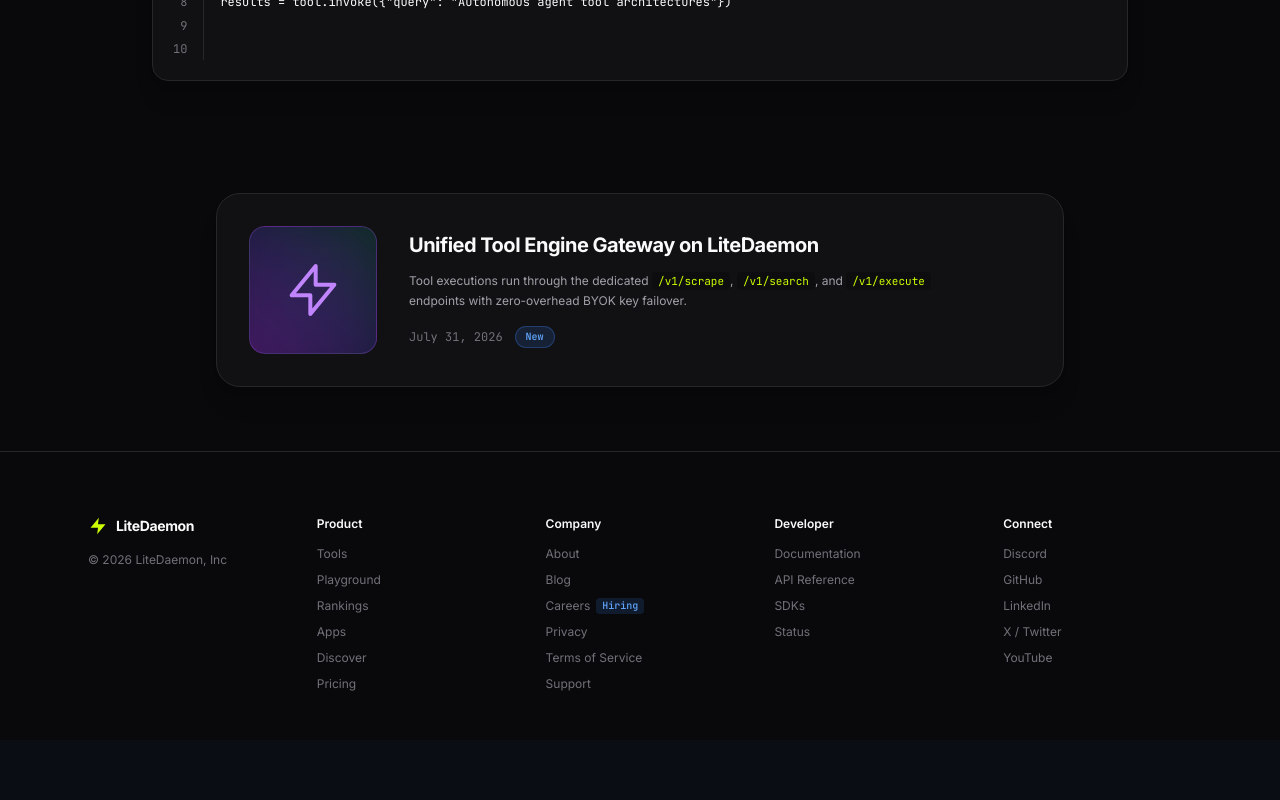
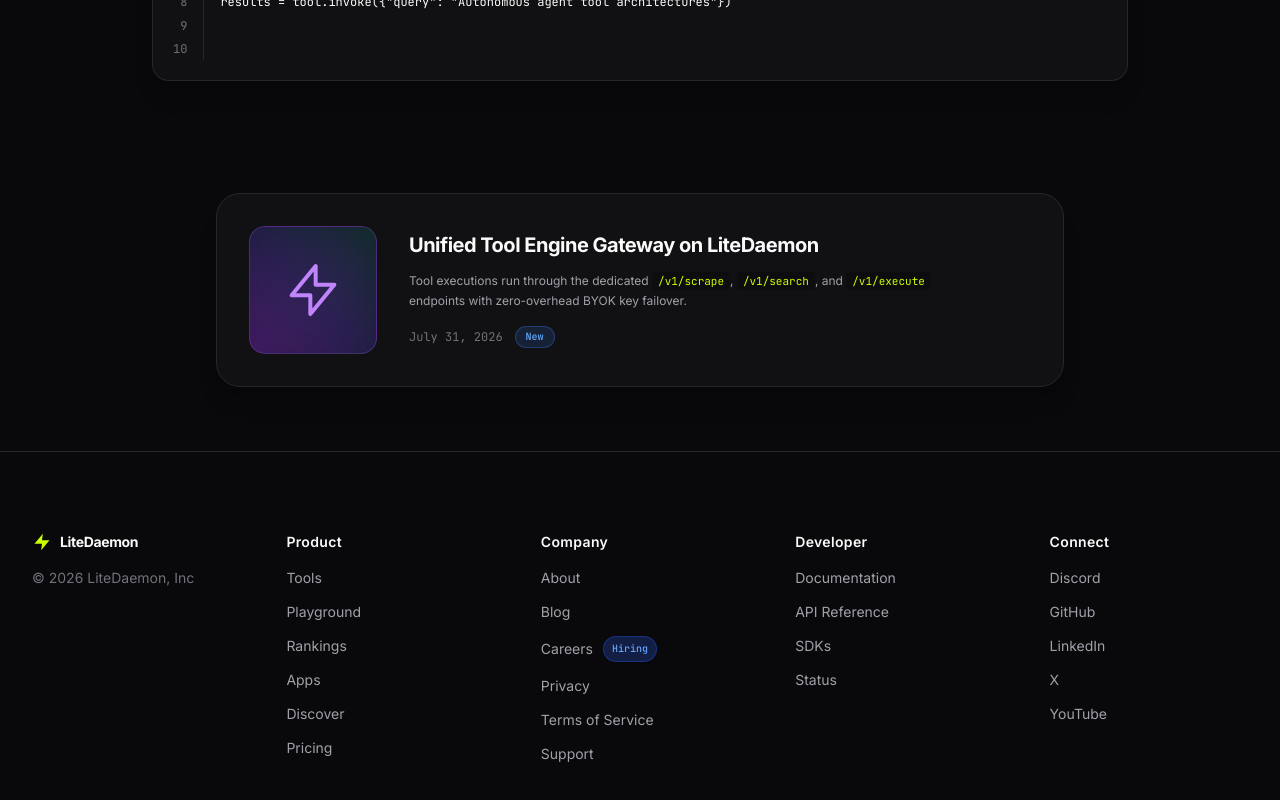
Before and after one commit to ALLFrontier-Labs/mvp, a React (Vite) app in the folder apps/dashboard/: page / in a window 1280 px wide. Shown: the part 1607-2407 px from the top of the page. Before the commit the page ends 2347 px from the top, so only its background shows below. Built offline with nearby package versions, Linux system fonts and the light colour scheme.

Commit message:
fix: footer text size scaling, hover lime accent highlight, and 5-column spacing

```diff
--- a/apps/dashboard/src/components/Footer.tsx
+++ b/apps/dashboard/src/components/Footer.tsx
@@ -39,7 +39,7 @@
       { label: 'Discord',  href: 'https://discord.gg/litedaemon' },
       { label: 'GitHub',   href: 'https://github.com/ALLFrontier-Labs/mvp' },
       { label: 'LinkedIn', href: 'https://linkedin.com/company/litedaemon' },
-      { label: 'X / Twitter', href: 'https://twitter.com/litedaemon' },
+      { label: 'X',        href: 'https://twitter.com/litedaemon' },
       { label: 'YouTube',  href: 'https://youtube.com/@litedaemon' },
     ],
   },
@@ -48,17 +48,16 @@
 export const Footer: React.FC = () => {
   return (
     <footer
-      className="border-t font-sans text-xs pt-16 pb-12 transition-colors duration-200"
+      className="border-t font-sans text-sm pt-20 pb-16 transition-colors duration-200"
       style={{
         backgroundColor: 'var(--bg)',
         borderColor: 'var(--border)',
-        color: 'var(--text-muted)',
       }}
     >
-      <div className="max-w-6xl mx-auto px-6 grid grid-cols-2 md:grid-cols-5 gap-10">
+      <div className="max-w-7xl mx-auto px-6 sm:px-8 grid grid-cols-2 sm:grid-cols-3 md:grid-cols-5 gap-10 lg:gap-14">
 
         {/* Column 1: Brand Logo & Clean Copyright */}
-        <div className="col-span-2 md:col-span-1 space-y-4">
+        <div className="col-span-2 sm:col-span-1 space-y-4">
           <Link to="/" className="flex items-center gap-2 group w-fit">
             <svg
               className="w-5 h-5 transition-transform group-hover:scale-105"
@@ -76,21 +75,21 @@
             </span>
           </Link>
 
-          <p className="text-xs font-normal" style={{ color: 'var(--text-muted)' }}>
+          <p className="text-sm font-normal" style={{ color: 'var(--text-muted)' }}>
             © {new Date().getFullYear()} LiteDaemon, Inc
           </p>
         </div>
 
         {/* Columns 2-5: Nav Link Columns */}
         {FOOTER_COLUMNS.map((col) => (
-          <div key={col.title} className="space-y-3.5">
+          <div key={col.title} className="space-y-4">
             <h4
-              className="text-xs font-semibold"
+              className="text-sm font-semibold tracking-wide"
               style={{ color: 'var(--text-primary)' }}
             >
               {col.title}
             </h4>
-            <ul className="space-y-2.5">
+            <ul className="space-y-3.5">
               {col.links.map((link) => {
                 const isExternal = 'href' in link;
 
@@ -101,25 +100,19 @@
                         href={(link as any).href}
                         target="_blank"
                         rel="noreferrer"
-                        className="inline-flex items-center gap-1.5 text-xs transition-colors hover:opacity-100"
-                        style={{ color: 'var(--text-muted)' }}
+                        className="inline-flex items-center gap-1.5 text-sm font-normal text-zinc-400 hover:text-[#ccff00] transition-colors"
                       >
                         <span>{link.label}</span>
                       </a>
                     ) : (
                       <Link
                         to={(link as any).to}
-                        className="inline-flex items-center gap-1.5 text-xs transition-colors hover:opacity-100"
-                        style={{ color: 'var(--text-muted)' }}
+                        className="inline-flex items-center gap-1.5 text-sm font-normal text-zinc-400 hover:text-[#ccff00] transition-colors"
                       >
                         <span>{link.label}</span>
                         {'badge' in link && (
                           <span
-                            className="px-1.5 py-0.2 rounded text-[10px] font-mono font-medium"
-                            style={{
-                              backgroundColor: 'rgba(59, 130, 246, 0.15)',
-                              color: '#60a5fa',
-                            }}
+                            className="px-2 py-0.5 rounded-full text-[10px] font-mono font-medium bg-blue-950/80 text-blue-400 border border-blue-800/60 shadow-sm ml-1"
                           >
                             {(link as any).badge}
                           </span>
```
